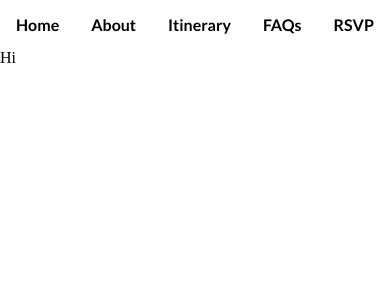
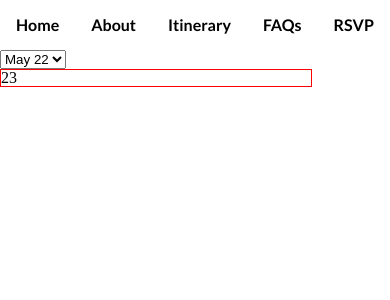
Before and after one commit to loganmetzger/barcelona22, a React (Create React App) app: page /itinerary/30 in a window 390 px wide. Shown: the top 300 px of the page. Built offline with nearby package versions, Linux system fonts and the light colour scheme.

Commit message:
itin mobile and desktop render separately

```diff
--- a/src/components/Itinerary.js
+++ b/src/components/Itinerary.js
@@ -1,5 +1,5 @@
 import React, { useState, useEffect } from "react";
-import { Route, Switch, Link, useRouteMatch } from "react-router-dom";
+import { Route, Switch, Link, useRouteMatch, useHistory } from "react-router-dom";
 
 // Individual Day component imports
 import Day22 from "./ItinDays/Day22";
@@ -39,6 +39,11 @@ function useWindowSize() {
 const Itinerary = (props) => {
   let { url } = useRouteMatch();
   const size = useWindowSize();
+  const history = useHistory()
+
+  const handleSelect = e => {
+    history.push(`/${e.target.value}`)
+  }
 
   // conditionally render desktop vs mobile based on window size
 
@@ -91,7 +96,50 @@ const Itinerary = (props) => {
     );
   } else {
     return(
-      <p>Hi</p>
+      <div className='itinmobile'>
+        <form>
+          <select onChange={handleSelect}>
+            <option value='itinerary/22'>May 22</option>
+            <option value='itinerary/23'>May 23</option>
+            <option value='itinerary/24'>May 24</option>
+            <option value='itinerary/25'>May 25</option>
+            <option value='itinerary/26'>May 26</option>
+            <option value='itinerary/27'>May 27</option>
+            <option value='itinerary/28'>May 28</option>
+            <option value='itinerary/29'>May 29</option>
+            <option value='itinerary/30'>May 30</option>
+          </select>
+        </form>
+        <Switch>
+          <Route path="/itinerary/22">
+            <Day22 />
+          </Route>
+          <Route path="/itinerary/23">
+            <Day23 />
+          </Route>
+          <Route path="/itinerary/24">
+            <Day24 />
+          </Route>
+          <Route path="/itinerary/25">
+            <Day25 />
+          </Route>
+          <Route path="/itinerary/26">
+            <Day26 />
+          </Route>
+          <Route path="/itinerary/27">
+            <Day27 />
+          </Route>
+          <Route path="/itinerary/28">
+            <Day28 />
+          </Route>
+          <Route path="/itinerary/29">
+            <Day29 />
+          </Route>
+          <Route path="/itinerary/30">
+            <Day30 />
+          </Route>
+        </Switch>
+      </div>
     )
   }
 };
```
